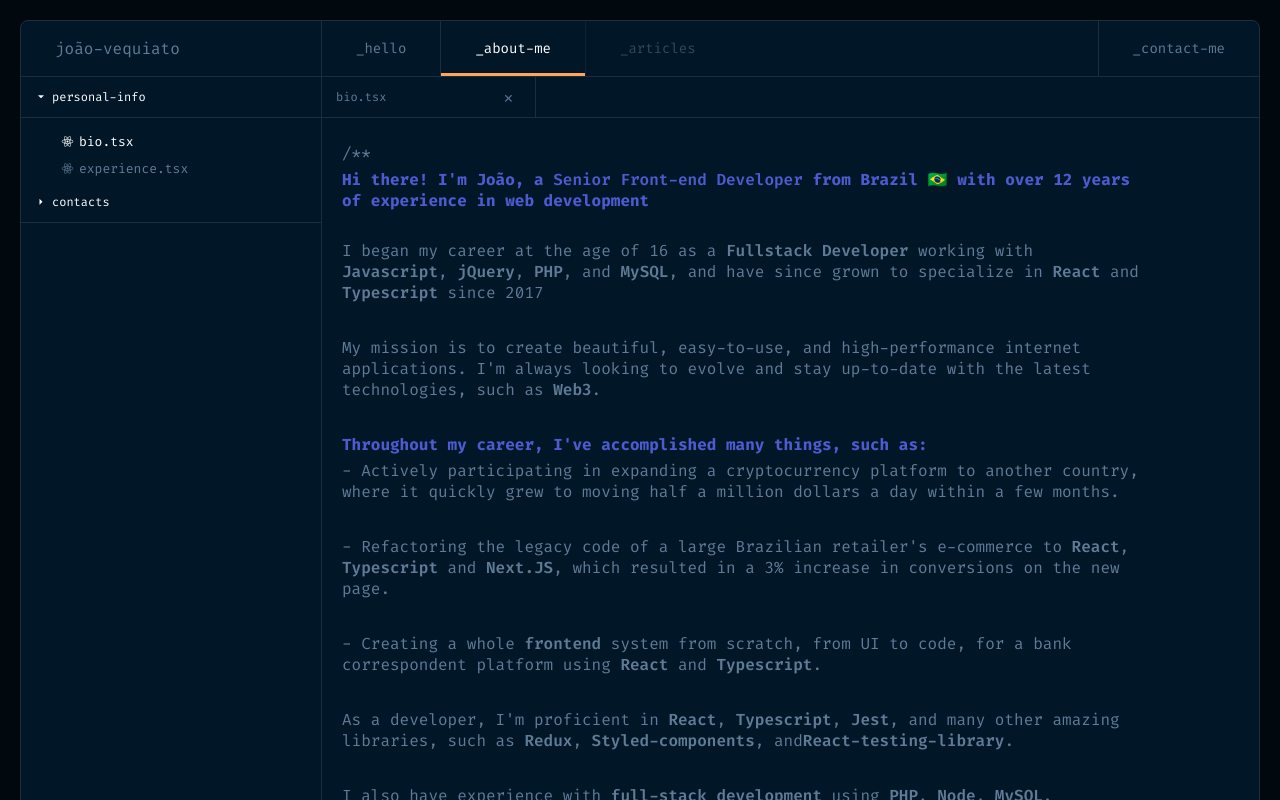
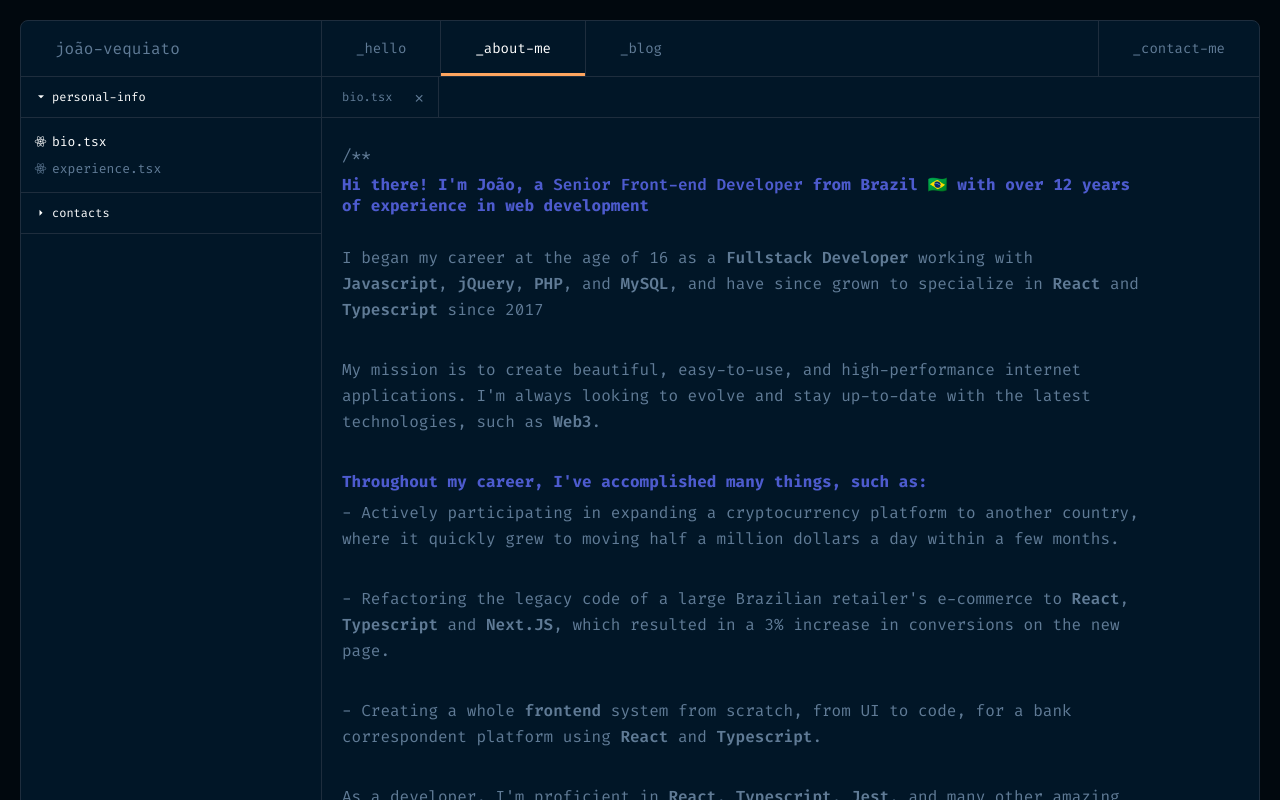
Before and after one commit to jgamaraalv/portfolio, a Next.js app: page /about/bio in a window 1280 px wide. Shown: the top 800 px of the page. Built offline with nearby package versions, Linux system fonts and the light colour scheme.

Commit message:
implements blog page and some adjusts

```diff
--- a/src/app/(internal)/about/about.module.css
+++ b/src/app/(internal)/about/about.module.css
@@ -35,6 +35,7 @@
   margin-bottom: 5px;
   margin-top: 5px;
   max-width: 800px;
+  line-height: 26px;
 }
 
 @media (min-width: 981px) {
--- a/src/app/(internal)/articles/page.tsx
+++ /dev/null
@@ -1,3 +0,0 @@
-export default function Articles() {
-  return <>Soon</>;
-}
--- /dev/null
+++ b/src/app/(internal)/blog/blog.module.css
@@ -0,0 +1,83 @@
+.container {
+  display: flex;
+  flex-direction: column;
+  width: 100%;
+}
+
+.container h1 {
+  font-size: 20px;
+  max-width: 800px;
+  margin-bottom: 20px;
+}
+
+.container h2,
+.container h3 {
+  font-size: 16px;
+  margin-bottom: 10px;
+  margin-top: 30px;
+  color: var(--purple-color);
+}
+
+.container small {
+  display: block;
+}
+
+.container > div {
+  width: 100%;
+}
+
+.content {
+  width: 100%;
+  padding: 20px;
+  min-height: calc(100vh - 117px - 57px - 40px);
+
+  max-width: 980px;
+}
+
+.content ol {
+  padding-left: 29px;
+  font-size: 16px;
+}
+
+.content ol li {
+  margin-bottom: 10px;
+}
+
+.content svg {
+  display: none;
+}
+
+.content p > code {
+  background-color: var(--grey-blue-color);
+  padding: 2px 5px;
+  border-radius: 5px;
+  color: var(--medium-blue-color);
+}
+
+.content pre {
+  background-color: var(--medium-blue-color);
+  color: var(--grey-blue-color);
+  padding: 20px;
+  border-radius: 5px;
+  font-size: 16px;
+  margin: 20px 0;
+  overflow: scroll;
+}
+
+.content b {
+  color: var(--purple-color);
+}
+
+.content p {
+  margin-bottom: 15px;
+  margin-top: 5px;
+  max-width: 800px;
+  line-height: 26px;
+}
+
+@media (min-width: 981px) {
+  .container {
+    min-height: calc(100vh - 54px - 60px - 40px);
+    flex-direction: row;
+  }
+}
--- a/src/components/Breadcrumb/breadcumb.module.css
+++ b/src/components/Breadcrumb/breadcumb.module.css
@@ -1,6 +1,5 @@
 .container {
-  width: 100%;
-  padding: 0 14px;
+  padding: 0 20px;
   border-bottom: 1px solid var(--lines-color);
   display: none;
 }
@@ -12,9 +11,7 @@
 .content {
   align-items: center;
   display: flex;
-  justify-content: space-between;
   padding: 12px 0 12px 0;
-  width: 100%;
 }
 
 .content button {
@@ -27,12 +24,15 @@
 
 @media (min-width: 981px) {
   .container {
-    display: block;
+    display: flex;
   }
 
   .content {
-    max-width: 200px;
     border-right: 1px solid var(--lines-color);
-    padding: 12px 20px 12px 0;
+    padding: 12px 12px 12px 0;
+  }
+
+  .content button {
+    margin-left: 20px;
   }
 }
--- a/src/components/Menu/index.tsx
+++ b/src/components/Menu/index.tsx
@@ -22,13 +22,13 @@ export default function Menu() {
           _about-me
         </Link>
       </li>
-      <li className={styles.disabled} role="button">
+      <li>
         <Link
-          href="/articles"
-          className={pathname === "/articles" ? styles.active : undefined}
+          href="/blog"
+          className={pathname === "/blog" ? styles.active : undefined}
           aria-disabled={true}
         >
-          _articles
+          _blog
         </Link>
       </li>
       <li>
--- a/src/components/Menu/menu.module.css
+++ b/src/components/Menu/menu.module.css
@@ -38,12 +38,6 @@
   color: var(--white-color);
 }
 
-.disabled {
-  pointer-events: none;
-  opacity: 0.5;
-  position: relative;
-}
-
 @media (min-width: 981px) {
   .list a {
     padding: 18px 34px;
--- a/src/components/Sidebar/sidebar.module.css
+++ b/src/components/Sidebar/sidebar.module.css
@@ -2,6 +2,8 @@
   width: 100%;
   display: flex;
   flex-direction: column;
+  border-bottom: 1px solid var(--lines-color);
+  flex-shrink: 0;
 }
 
 .tab {
@@ -35,12 +37,20 @@
 
 .files li a,
 .files li p {
-  padding: 12px 30px;
+  padding: 10px 20px;
   display: inline-block;
   width: 100%;
   display: flex;
   align-items: center;
   font-size: 13px;
+}
+
+.files li:first-child {
+  margin-top: 10px;
+}
+
+.files li:last-child {
+  margin-bottom: 10px;
 }
 
 .files li a:hover {
@@ -60,6 +70,12 @@
   .content {
     max-width: 301px;
     border-right: 1px solid var(--lines-color);
+    border-bottom: 0;
+  }
+
+  .files li a,
+  .files li p {
+    padding: 5px 13px;
   }
 
   .tab > li {
@@ -68,9 +84,8 @@
     border-bottom: 1px solid var(--lines-color);
   }
 
-  .files li a,
-  .files li p {
-    padding: 5px 40px;
+  .tab:not(:first-child) {
+    border-top: 1px solid var(--lines-color);
   }
 
   .files li:first-child,
```
Also changed, not shown: src/app/(internal)/blog/[slug]/[id]/page.tsx (added, +49 -0 lines), src/app/(internal)/blog/layout.tsx (added, +47 -0 lines), src/app/(internal)/blog/page.tsx (added, +11 -0 lines).
